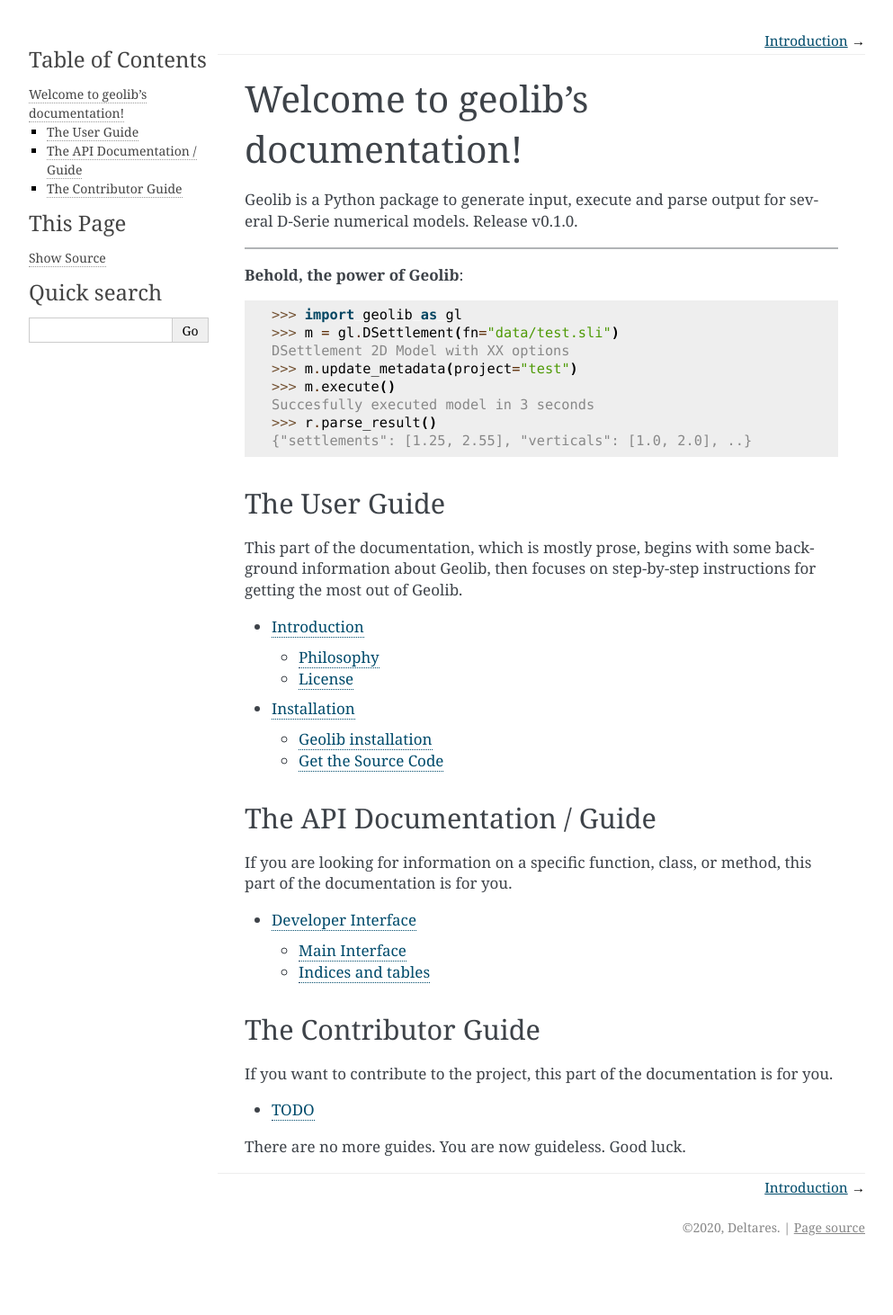
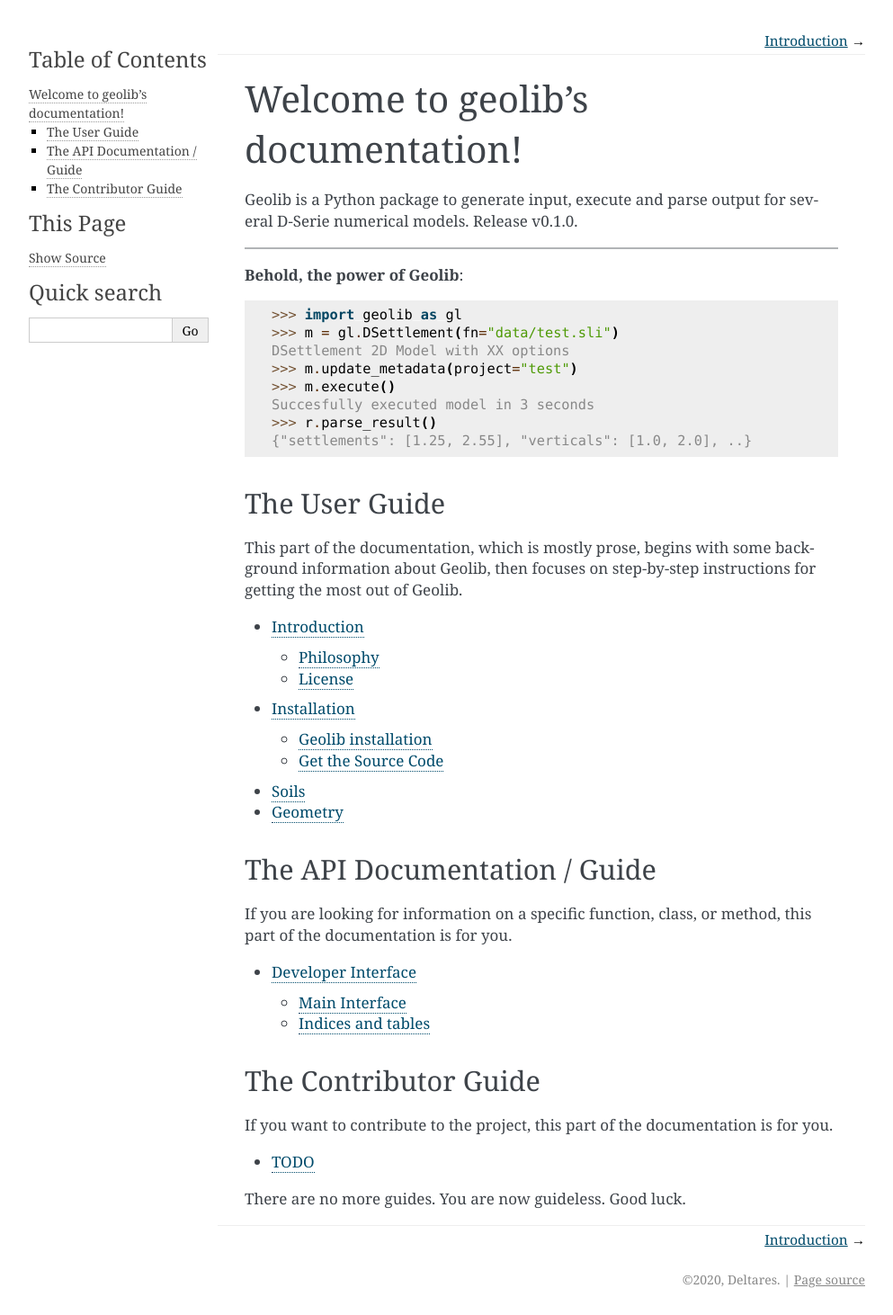
Before and after one commit to Deltares/GEOLib, a Sphinx documentation site: the page built from docs/index.rst, in a window 1280 px wide. Shown: the whole page at 90% size, without its empty margins (148-1141 px from the left). Built offline with Sphinx 7.4.7, drawn with Linux system fonts in a browser that asks for light colours; before the commit the page ends 1404 px from its top, so only the background shows below that.

Commit message:
Updated reqs.

```diff
--- a/docs/index.rst
+++ b/docs/index.rst
@@ -35,6 +35,8 @@
 
    user/intro
    user/install
+   user/soils
+   user/geometry
 
 
 The API Documentation / Guide
--- /dev/null
+++ b/docs/user/geometry.rst
@@ -0,0 +1,4 @@
+.. _geom:
+
+Geometry
+========================
--- /dev/null
+++ b/docs/user/soils.rst
@@ -0,0 +1,4 @@
+.. _soils:
+
+Soils
+========================
--- a/pyproject.toml
+++ b/pyproject.toml
@@ -18,9 +18,9 @@
 black = "^19.10b0"
 devtools = "^0.5.1"
 coverage = "^5.0.4"
+pytest = "^5.4.1"
 
 [tool.poetry.dev-dependencies]
-pytest = "^3.0"
 
 [build-system]
 requires = ["poetry>=0.12"]
--- a/requirements.txt
+++ b/requirements.txt
@@ -1,5 +1,6 @@
 alabaster==0.7.12
 appdirs==1.4.3
+atomicwrites==1.3.0; sys_platform == "win32"
 attrs==19.3.0
 babel==2.8.0
 black==19.10b0
@@ -22,16 +23,20 @@
 jsonschema==3.2.0
 markupsafe==1.1.1
 mccabe==0.6.1
+more-itertools==8.2.0
 mypy==0.761
 mypy-extensions==0.4.3
 packaging==20.1
 pathspec==0.7.0
+pluggy==0.13.1
+py==1.8.1
 pycodestyle==2.5.0
 pydantic==1.4
 pyflakes==2.1.1
 pygments==2.5.2
 pyparsing==2.4.6
 pyrsistent==0.15.7
+pytest==5.4.1
 pytz==2019.3
 recommonmark==0.6.0
 regex==2020.2.20
@@ -50,4 +55,5 @@
 typed-ast==1.4.1
 typing-extensions==3.7.4.1
 urllib3==1.25.8
+wcwidth==0.1.8
 zipp==3.0.0; python_version < "3.8"
```
Also changed, not shown: 1 other file.
